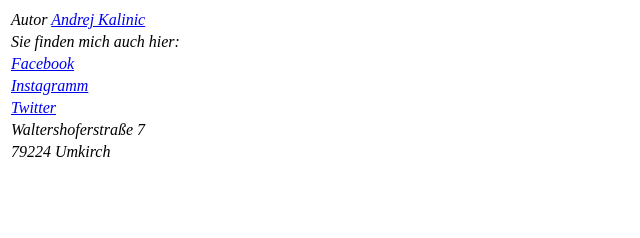
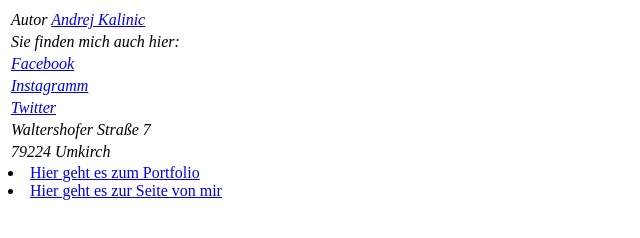
Before and after one commit to Andrejk98/GIS-SoSe-2021, a plain HTML site: page Aufgabe1.2/Kontakt.html in a window 1280 px wide. Shown: the whole page, without its empty margins (0-640 px from the left). Drawn offline with Linux system fonts and the light colour scheme.

Commit message:
Update Kontakt.html

```diff
--- a/Aufgabe1.2/Kontakt.html
+++ b/Aufgabe1.2/Kontakt.html
@@ -15,21 +15,13 @@
             <tr><td><a href="https://www.facebook.com/andrej.kalinic/">Facebook</a></td></tr>
             <tr><td><a href="https://www.instagram.com/andrej_kalinic/">Instagramm</a></td></tr>
             <tr><td><a href="https://twitter.com/andrejk98">Twitter</a></td></tr>
-            <tr><td>Waltershoferstraße 7</td></tr>
+            <tr><td>Waltershofer Straße 7</td></tr>
             <tr><td>79224 Umkirch</td></tr>
-
-
-
-
-
-
-
-
-
-
-
         </table>
     </address>
 
+    <li><a href="Portfolio.html">Hier geht es zum Portfolio</a></li>
+    <li><a href="Über-mich.html">Hier geht es zur Seite von mir</a></li>
+
 </body>
 </html>
```
